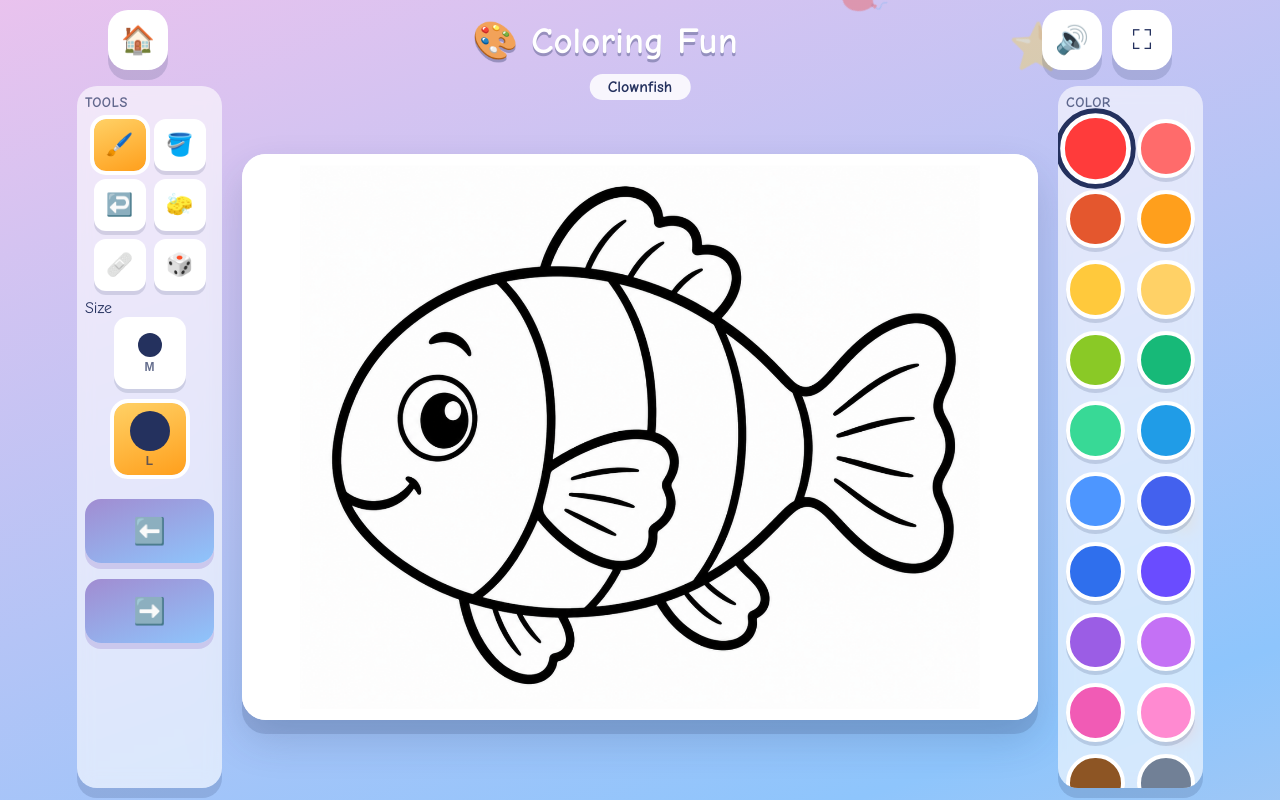
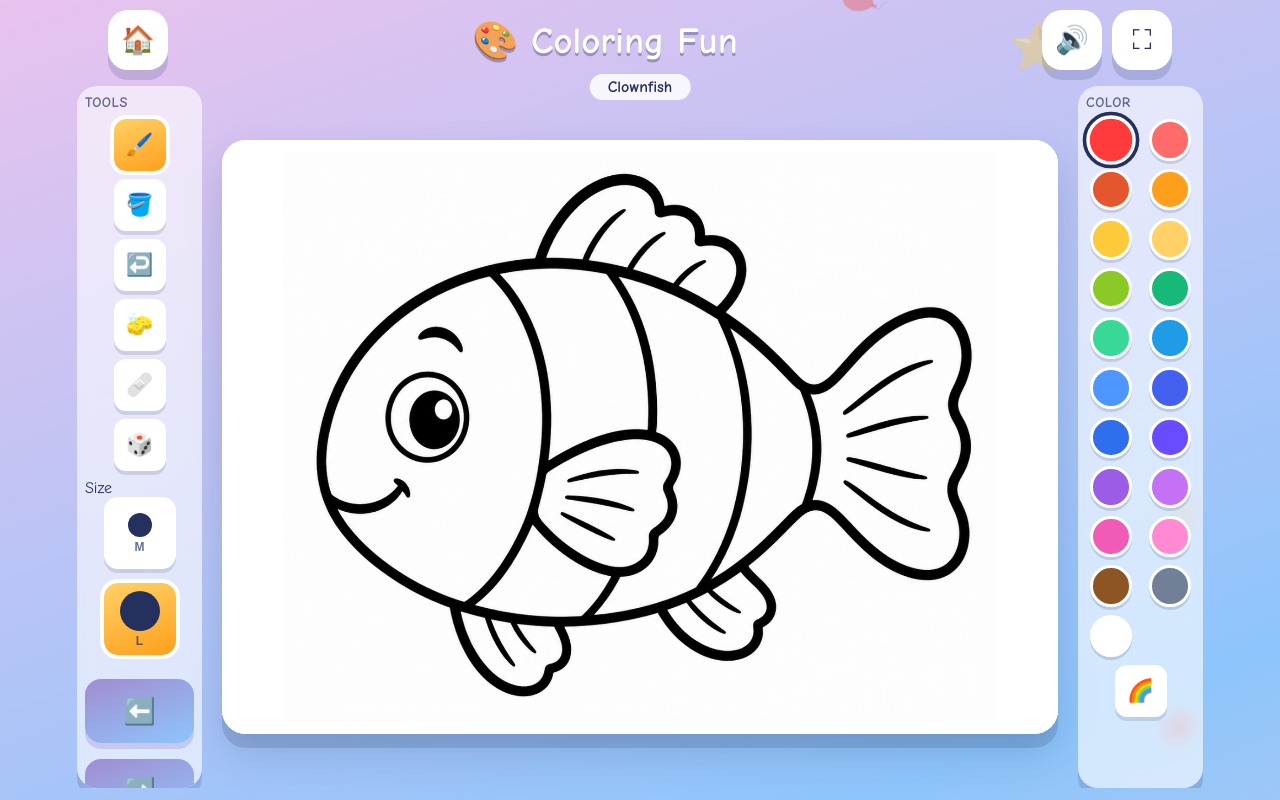
Before and after one commit to salehin25/tot-play, a website: page games/coloring.html in a window 1280 px wide. Drawn offline with Linux system fonts and the light colour scheme.

Commit message:
coloring pannel fixed

```diff
--- a/games/coloring.html
+++ b/games/coloring.html
@@ -51,12 +51,17 @@
         }
 
         .side-panel {
-            width: clamp(105px, 14vw, 145px); /* 15% wider for colors panel */
+            width: clamp(90px, 11vw, 125px); /* narrow enough to stay in-tab */
             flex-shrink: 0;
             display: flex;
             flex-direction: column;
             gap: clamp(6px, 1vh, 12px);
+            /* horizontal scroll only when content overflows (device-dependent) */
+            overflow-x: auto;
+            -webkit-overflow-scrolling: touch;
+            scrollbar-width: none; /* Firefox: hide scrollbar */
         }
+        .side-panel::-webkit-scrollbar { display: none; } /* Chrome/Safari */
 
         .panel {
             flex: 1;
@@ -85,24 +90,25 @@
         .palette {
             display: grid;
             grid-template-columns: repeat(2, 1fr);
-            gap: clamp(8px, 1.5vh, 12px);
+            gap: clamp(6px, 1vh, 10px);
             justify-content: center;
             width: 100%;
         }
 
         .swatch {
-            width: 100%;
-            aspect-ratio: 1;
+            width: clamp(32px, 5.2vh, 48px);
+            height: clamp(32px, 5.2vh, 48px);
             border-radius: 50%;
-            border: 4px solid #fff;
-            box-shadow: 0 4px 0 rgba(36, 49, 94, 0.16);
+            border: 3px solid #fff;
+            box-shadow: 0 3px 0 rgba(36, 49, 94, 0.16);
             cursor: pointer;
-            outline: 4px solid transparent;
+            outline: 3px solid transparent;
             transition: transform 0.12s, outline-color 0.1s;
+            margin: 0 auto;
         }
 
         .swatch.selected {
-            transform: scale(1.2);
+            transform: scale(1.18);
             outline-color: var(--ink);
         }
 
```
